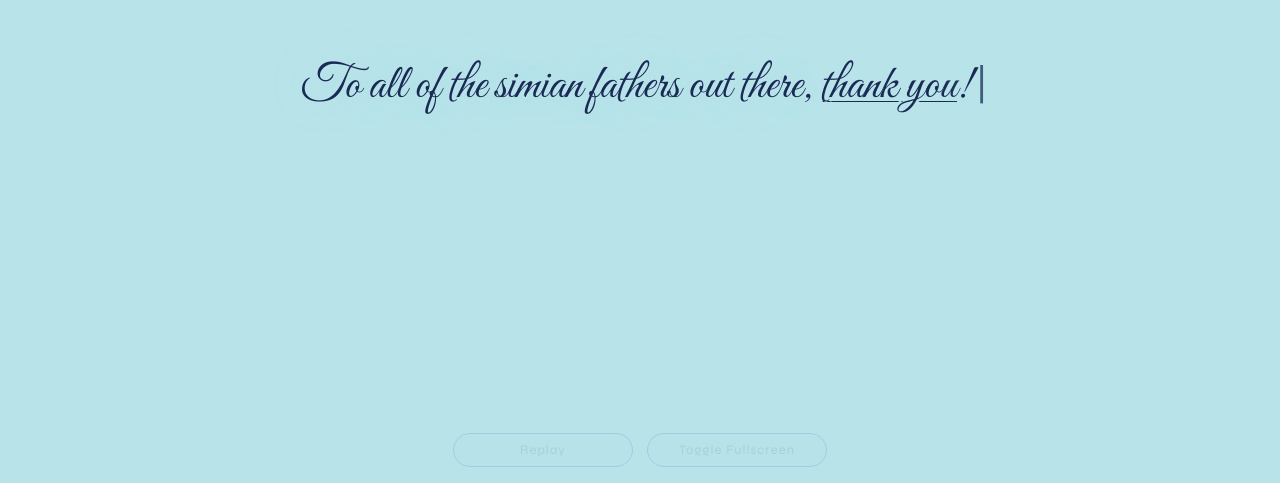
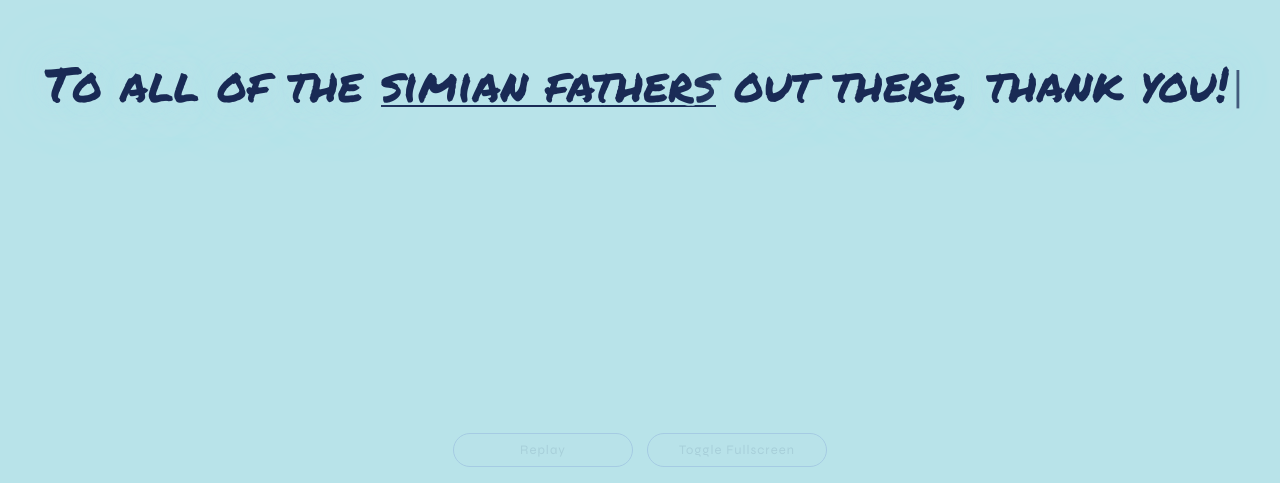
Before and after one commit to z4nta0/techgeek, a React (Vite) app: page /fathersdaycardspecial in a window 1280 px wide. Shown: the part 317-800 px from the top of the page. Built offline with nearby package versions, Linux system fonts and the light colour scheme; a web font is replaced by a local one.

Commit message:
What: Tweaks to Father's Day Card Special. Why: Some styling and text needed adjustment. How: Editing the appropriate files.

```diff
--- a/src/pages/FathersDayCardSpecial.module.css
+++ b/src/pages/FathersDayCardSpecial.module.css
@@ -298,7 +298,7 @@
 
     content: '';
     position: absolute;
-    bottom: 15px;
+    bottom: 7px;
     left: 0;
     /* background-image: url('../assets/mothers-day-card/swish.svg');
     background-size: 100% 100%;
@@ -306,7 +306,7 @@
     /* border: 1px solid #8b2a3a; */
     background-color: #192A55;
     width: 100%;
-    height: 1.618px;
+    height: 2.618px;
     transform-origin: left center;
     scale: var( --scale-x ) 1;
     z-index: -1;
--- a/src/pages/FathersDayCardSpecial.tsx
+++ b/src/pages/FathersDayCardSpecial.tsx
@@ -1,6 +1,6 @@
 import { useRef, useState } from 'react';
 import gsap from 'gsap';
-import styles from './FathersDayCard.module.css';
+import styles from './FathersDayCardSpecial.module.css';
 import { useGSAP } from '@gsap/react';
 import { SplitText } from 'gsap/SplitText';
 import { TextPlugin } from 'gsap/all';
@@ -68,16 +68,16 @@ emotional growth
 */
 
     const texArr = [
-        ["To all of the simian fathers out there, ", "thank you", "!"],
+        ["To all of the ", "simian fathers", " out there, thank you!"],
         ["For all of the ", "monkeying around", " that you do for us."],
         ["Especially the ", "feces flinging", "."],
-        ["You play such an ", "simian role", " in our lives."],
-        ["What simian fathers ", "provide for us", " goes beyond sign language!"],
-        ["And gets passed down ", "through the simian offspring" ,"."],
-        ["So on this ", "special day" ," we celebrate our simian alphas."],
-        ["We do ", "love", " that you always protect us from the jungle."],
-        ["We do ", "appreciate", " all the allogrooming you do."],
-        ["And we will always ", "need your", " threat displays in our lives."],
+        ["You play such a ", "simian role", " in our lives."],
+        ["What simian fathers provide for us goes beyond ", "sign language", "!"],
+        ["And gets passed down through the ", "simian offspring" ,"."],
+        ["So on this special day we celebrate our ", "simian alphas", "."],
+        ["We do love that you always ", "protect us from the jungle", "."],
+        ["We do appreciate all of the ", "allogrooming", " you do."],
+        ["And we will always need your ", "long calls", " in our lives."],
         ["On behalf of the rest of our troop..."],
         ["Happy Simian Father's Day!"],
     ];
@@ -1287,7 +1287,7 @@ emotional growth
 
 
 
-    const scale = winWidNum <= 1300 && winWidNum > 900 ? 2 : winWidNum <= 900 && winWidNum > 700 ? 1.5 : winWidNum <= 700 ? 1.25 : 3;
+    const scale = winWidNum <= 1300 && winWidNum > 900 ? 1.4 : winWidNum <= 900 && winWidNum > 700 ? 1 : winWidNum <= 700 ? 1 : 2;
 
     gsaTimIns.current.to(typewriter1, {
         scale: scale,
```
